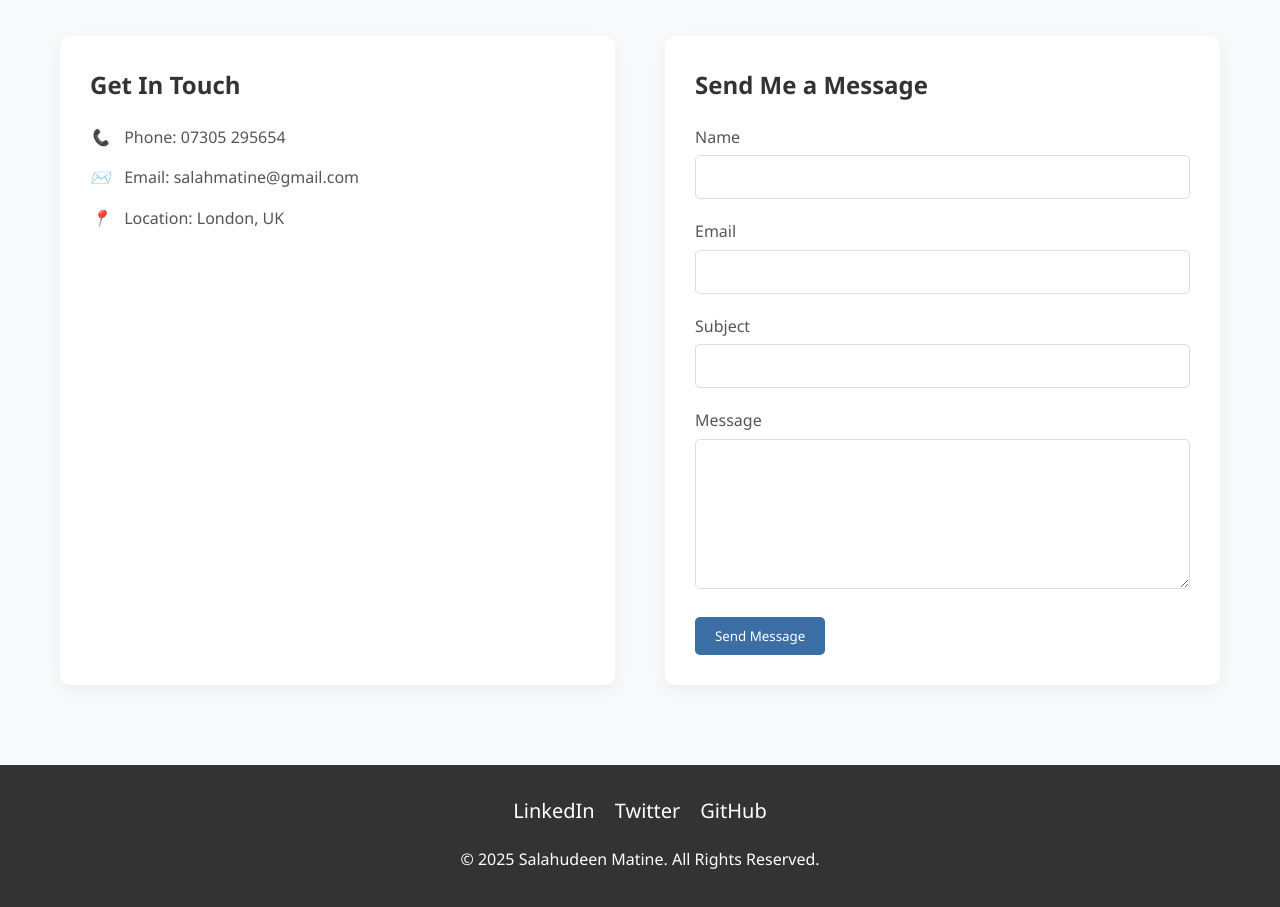
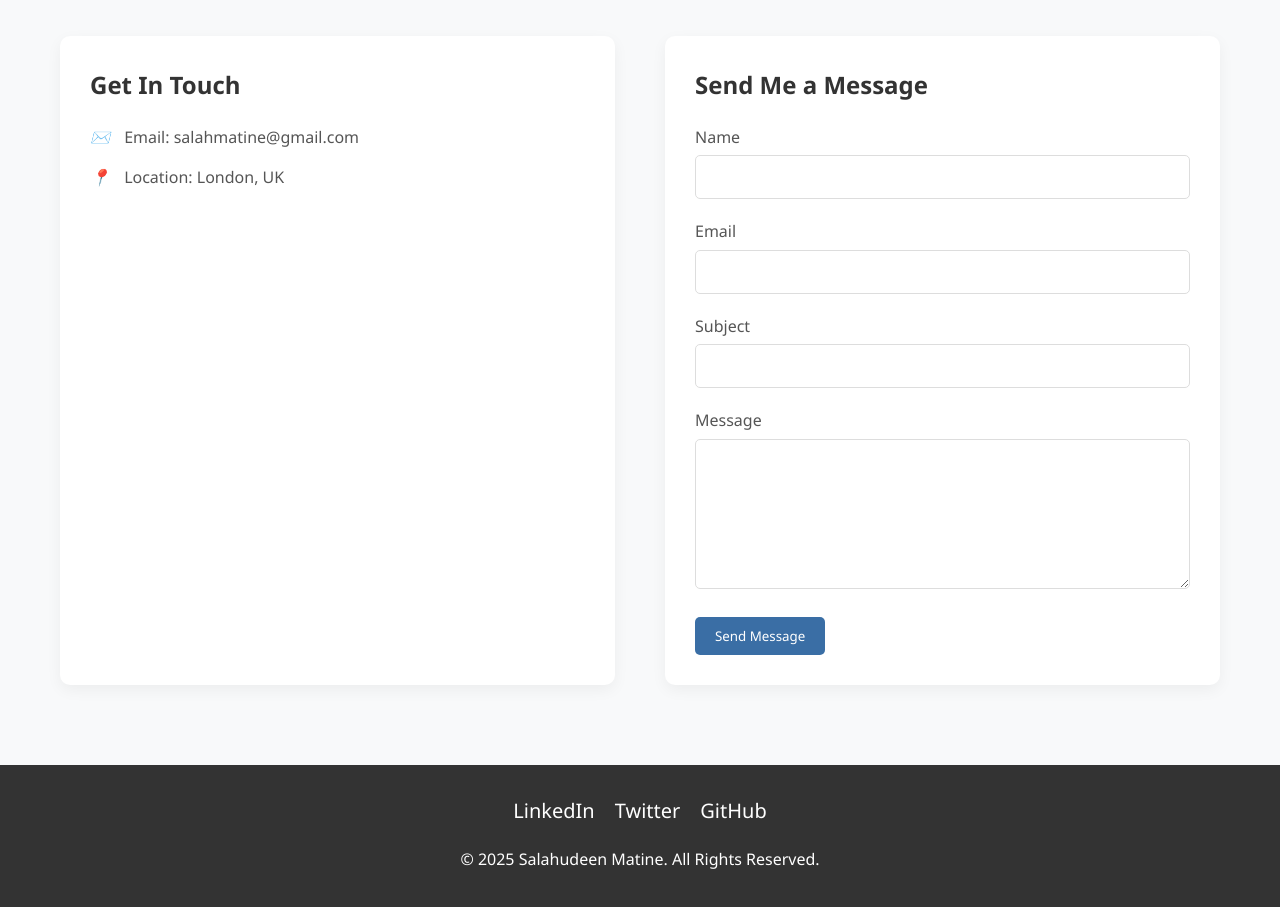
Before and after one commit to salahudeenmatine/PORTFOLIO, a plain HTML site: page index.html in a window 1280 px wide. Shown: the part 4880-5787 px from the top of the page. Drawn offline with Linux system fonts and the light colour scheme.

Commit message:
Update index.html

```diff
--- a/index.html
+++ b/index.html
@@ -787,7 +787,6 @@
             <div class="contact-container">
                 <div class="contact-info">
                     <h3>Get In Touch</h3>
-                    <p><i>📞</i> Phone: 07305 295654</p>
                     <p><i>✉️</i> Email: salahmatine@gmail.com</p>
                     <p><i>📍</i> Location: London, UK</p>
                 </div>
```
